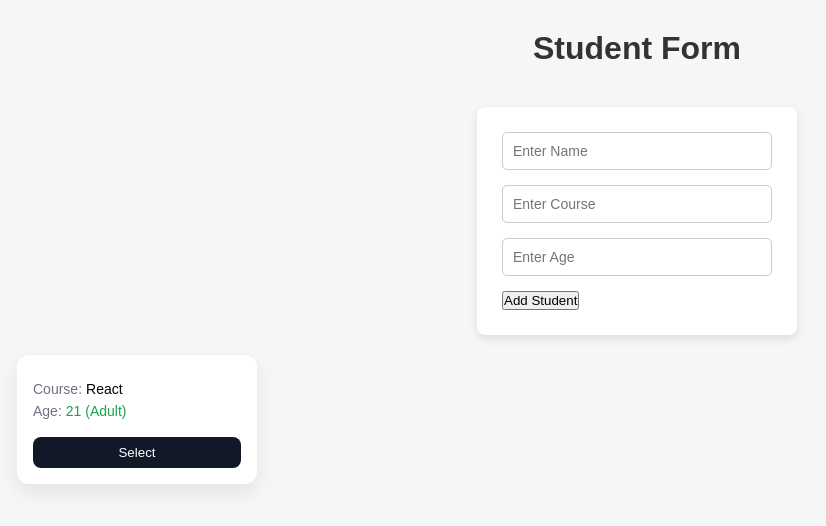
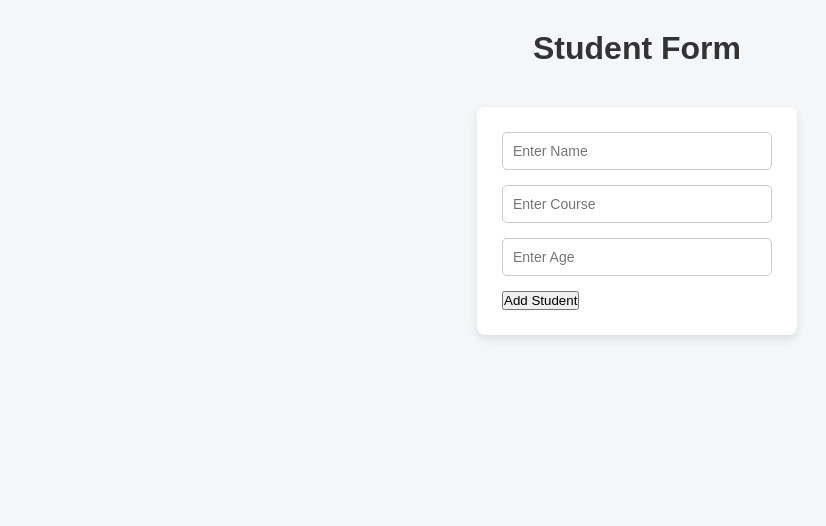
Before and after one commit to muskan-chouhan/react, a React (Vite) app in the folder 19-studentform-list-project/: page / in a window 1280 px wide. Shown: the top 526 px of the page, without its empty margins (3-829 px from the left). Built offline with nearby package versions, Linux system fonts and the light colour scheme.

Commit message:
again  19

```diff
--- a/19-studentform-list-project/src/App.jsx
+++ b/19-studentform-list-project/src/App.jsx
@@ -1,21 +1,37 @@
 import StudentForm from "./component/StudentForm"
 import StudentCard from "./component/StudentCard"
+import { useState } from "react"
 
 function App() {
+  const [students, setStudents] = useState([]);
+    function addStudent(name, course, age) {
+    const newStudent = {
+      name: name,
+      course: course,
+      age: age,
+    };
 
-  function addStudent(name, course, age) {
-    console.log(name, course, age); // yahin data aa gaya
+    setStudents([...students, newStudent]);
   }
-  return (
+
+    return (
     <>
       <h1 className="title">Student Form</h1>
 
       <StudentForm onAddStudent={addStudent} />
 
-       <div className="student-list">
-        <StudentCard/>
-       </div>
+      <div className="student-list">
+        {students.map((student, index) => (
+          <StudentCard
+            key={index}
+            name={student.name}
+            course={student.course}
+            age={student.age}
+          />
+        ))}
+      </div>
     </>
-  )
+  );
 }
-export default App
+
+export default App;
--- a/19-studentform-list-project/src/component/StudentCard.jsx
+++ b/19-studentform-list-project/src/component/StudentCard.jsx
@@ -1,22 +1,23 @@
-function Card(onAddStudent) {
+function StudentCard(props) {
     return (
         <>
 
 
                 <div className="student-card">
-                    <h3 className="student-name">{onAddStudent.name}</h3>
+                    <h3 className="student-name">{props.name}</h3>
 
                     <p className="student-info">
                         <span className="label">Course:</span>
-                        <span className="value">React</span>
+                        <span className="value">{props.course}</span>
                     </p>
 
                     <p className="student-info">
                         <span className="label">Age:</span>
-                        <span className="value adult">21 (Adult)</span>
+                        <span className="value adult">{props.age}</span>
                     </p>
 
-                    <button className="select-btn">Select</button>
+                    <button
+                     className="select-btn">Select</button>
                 </div>
 
 
@@ -27,4 +28,4 @@ function Card(onAddStudent) {
     )
 }
 
-export default Card;
+export default StudentCard;
--- a/19-studentform-list-project/src/component/StudentForm.jsx
+++ b/19-studentform-list-project/src/component/StudentForm.jsx
@@ -17,9 +17,11 @@ function StudentForm({onAddStudent}) {
           <input type="text" placeholder="Enter Name" value = {name} onChange={(event)=>setName(event.target.value)}/>
           <input type="text" placeholder="Enter Course" value = {course} onChange={(event)=>setCourse(event.target.value)}/>
           <input type="number" placeholder="Enter Age" value = {age}  onChange={(event)=>setAge(event.target.value)} />
+               <button type="button" onClick={handleClick}>
+  Add Student
+</button>
+        </form>
 
-          <button onClick={handleClick}>Add Student</button>
-        </form>
       </div>
     </>
   )
--- a/19-studentform-list-project/src/index.css
+++ b/19-studentform-list-project/src/index.css
@@ -50,7 +50,7 @@ body {
 
 /* Button */
 .btn {
-  width: 100%;
+
   padding: 10px;
   background-color: #4a90e2;
   color: #fff;
```
